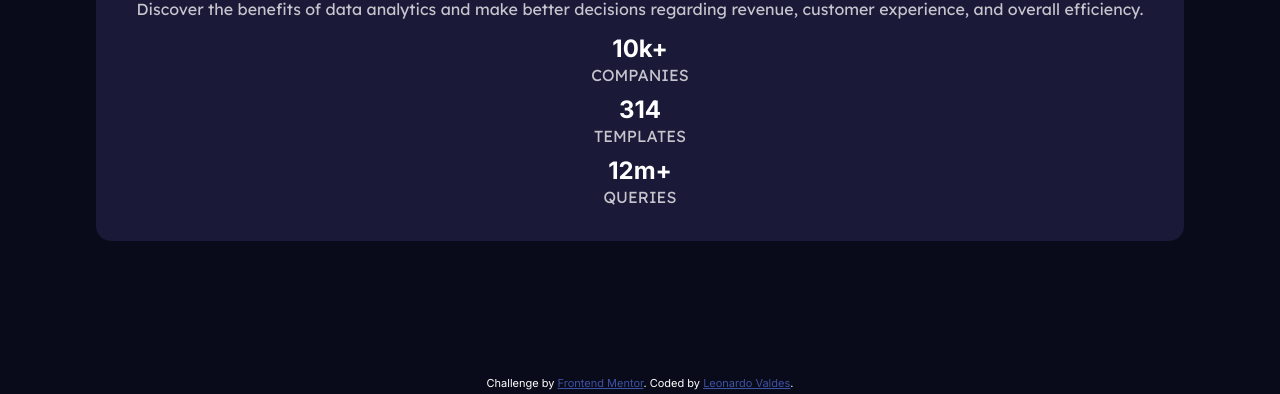
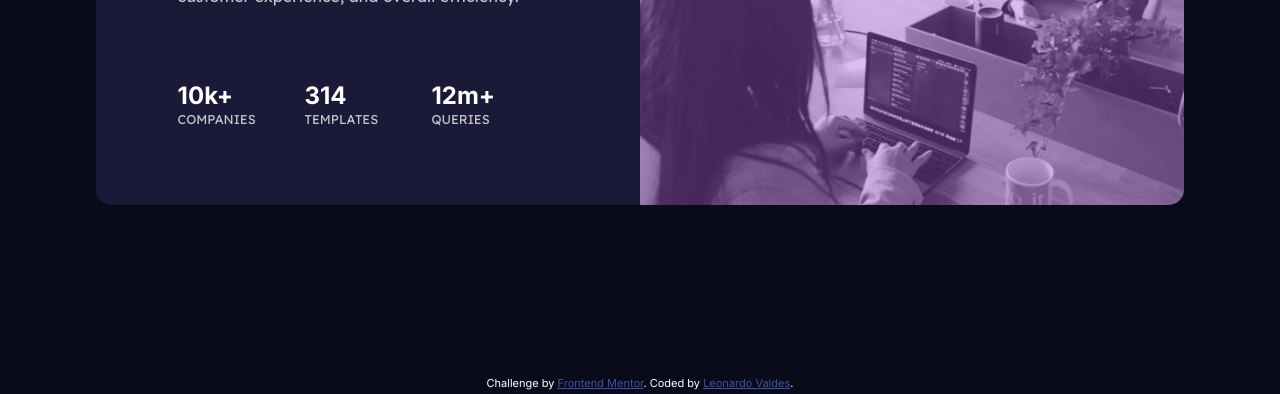
Before and after one commit to valdes91/stats-preview-card-component, a plain HTML site: page index.html in a window 1280 px wide. Shown: the part 406-800 px from the top of the page. Drawn offline with Linux system fonts and the light colour scheme.

Commit message:
add media query

```diff
--- a/styles.scss
+++ b/styles.scss
@@ -66,6 +66,7 @@ body {
 
 			.stat p {
 				text-transform: uppercase;
+				font-size: 0.8rem;
 			}
 		}
 
@@ -94,3 +95,40 @@ body {
 		}
 	}
 }
+
+@media screen and (min-width: 768px) {
+	body {
+		.card {
+			display: flex;
+			flex-direction: row;
+			height: 55%;
+			overflow: scroll;
+
+			.image-side {
+				order: 1;
+				width: 50%;
+				height: 100%;
+				border-radius: 0 15px 15px 0;
+			}
+
+			.text-side {
+				width: 50%;
+				display: flex;
+				flex-wrap: wrap;
+				justify-content: center;
+				padding: 2.5rem 0;
+				text-align: left;
+
+				div {
+					width: 70%;
+				}
+
+				#stats {
+					display: flex;
+					justify-content: center;
+					align-items: center;
+				}
+			}
+		}
+	}
+}
```
Also changed, not shown: styles.css, 1 other file.
